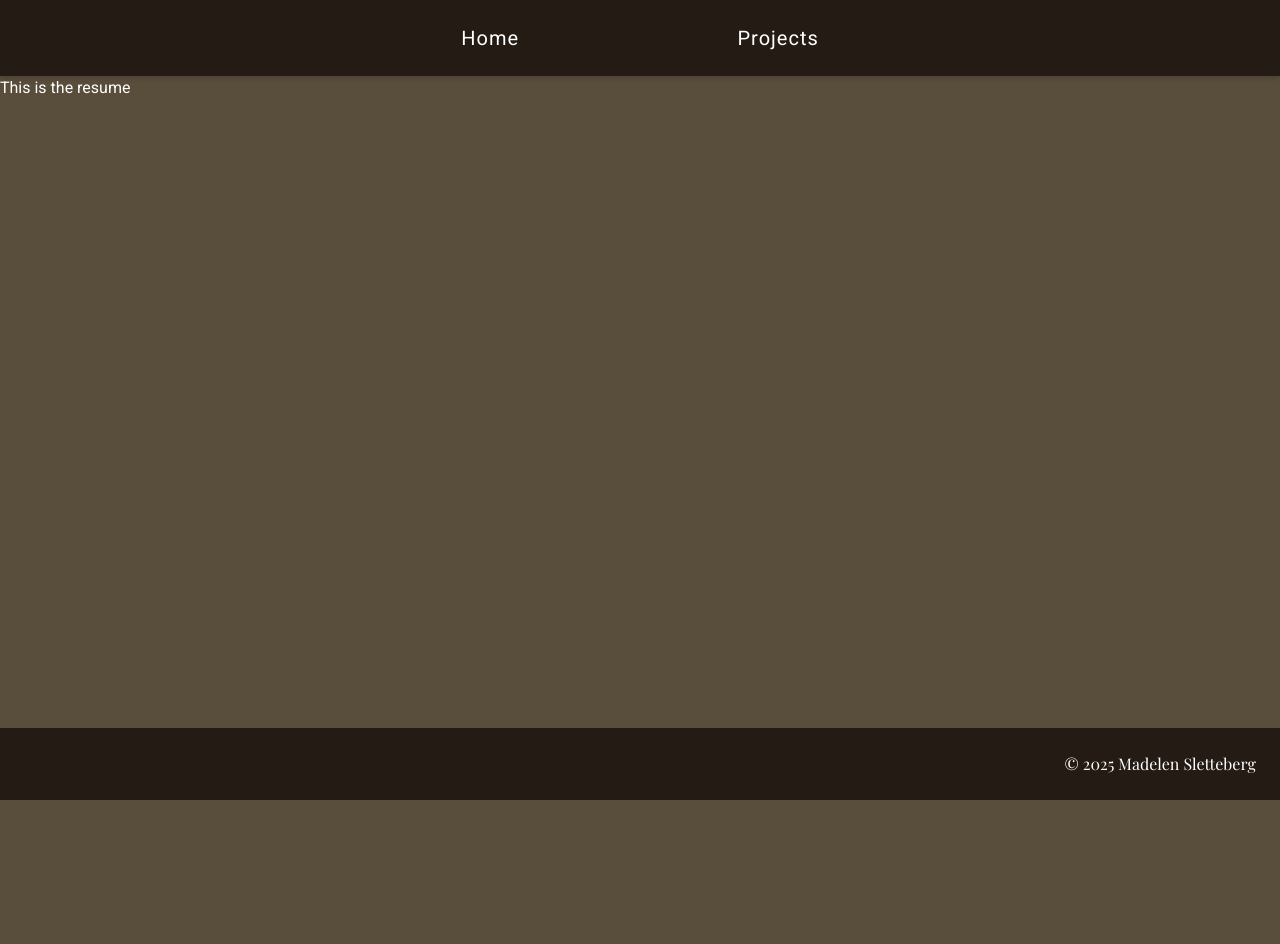
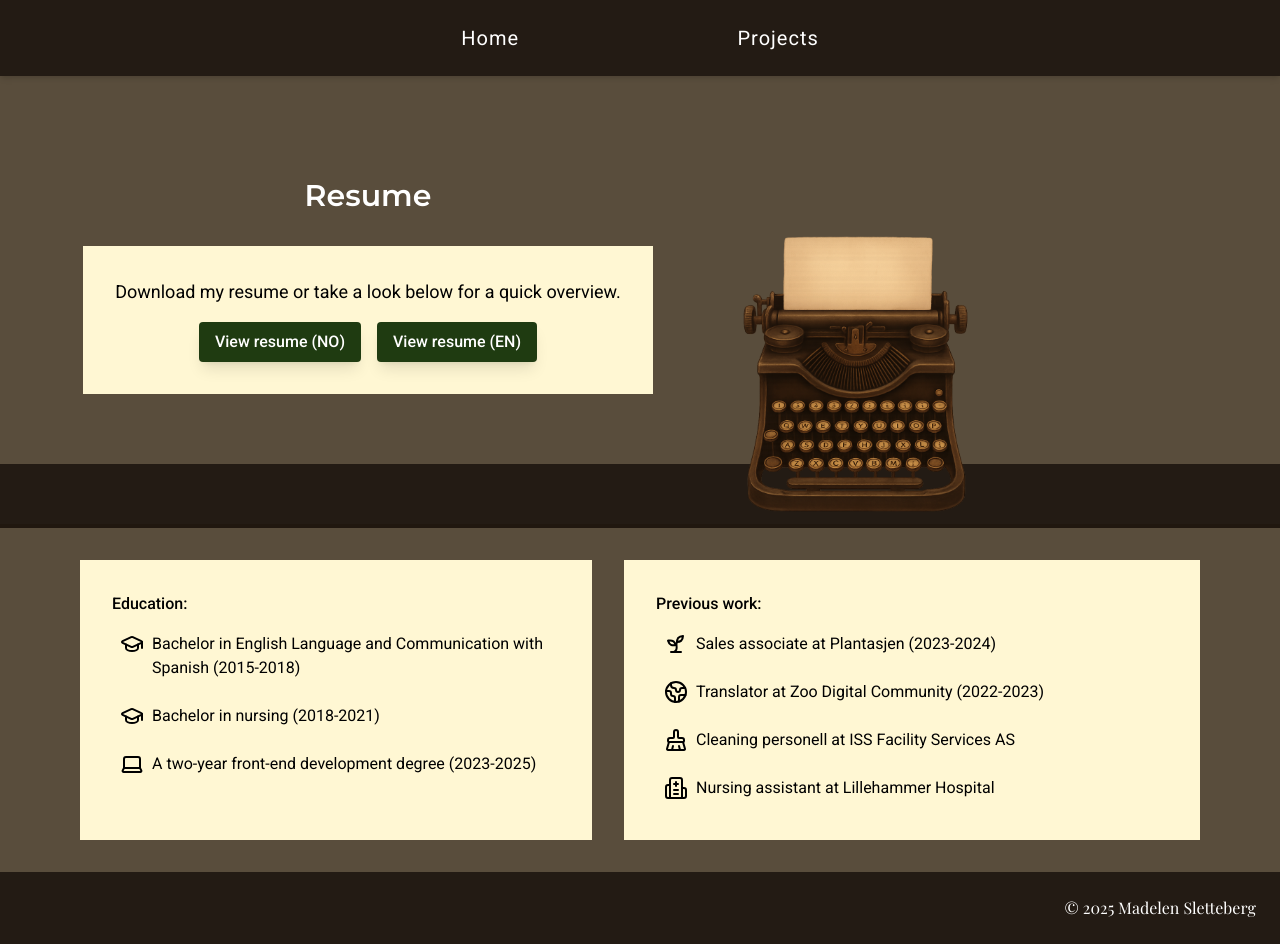
Before and after one commit to maddipaddi/maddipaddi, a React (Vite) app: page /resume in a window 1280 px wide. Before the commit the page ends 800 px from the top, so only its background shows below. Built offline with nearby package versions, Linux system fonts and the light colour scheme; a web font is replaced by a local one.

Commit message:
feat: add content to resume

```diff
--- a/src/pages/Resume.jsx
+++ b/src/pages/Resume.jsx
@@ -1,3 +1,93 @@
+import {
+  BrushCleaning,
+  GraduationCap,
+  Laptop,
+  Sprout,
+  Earth,
+  Hospital,
+} from "lucide-react";
+
 export default function Resume() {
-  return <h1>This is the resume</h1>;
+  return (
+    <article>
+      <div className="flex flex-wrap justify-center mb-8 gap-8 items-center">
+        <div className="px-4">
+          <h1 className="text-3xl font-heading font-semibold mt-16 mb-8 text-center">
+            Resume
+          </h1>
+          <div className="flex flex-col bg-background text-black p-8 md:max-w-xl">
+            <p className="mb-4 text-lg">
+              Download my resume or take a look below for a quick overview.
+            </p>
+            <div className="justify-center flex gap-4 flex-wrap">
+              <a
+                href="/assets/Madelen_Sletteberg_Norsk.pdf"
+                target="_blank"
+                rel="noopener noreferrer"
+                className=" bg-accent text-white px-4 py-2 rounded shadow-lg cursor-pointer hover:bg-primary font-medium active:scale-95"
+              >
+                View resume (NO)
+              </a>
+              <a
+                href="/assets/Madelen_Sletteberg_English.pdf"
+                target="_blank"
+                rel="noopener noreferrer"
+                className="bg-accent text-white px-4 py-2 rounded shadow-lg cursor-pointer hover:bg-primary font-medium active:scale-95"
+              >
+                View resume (EN)
+              </a>
+            </div>
+          </div>
+        </div>
+        <div className="md:min-w-lg px-4">
+          <img
+            src="/assets/typewriter-ChatGPT.png"
+            alt="Brown typewriter with a paper loaded."
+            className="w-70 translate-y-16 lg:translate-y-20"
+          />
+        </div>
+      </div>
+      <div className="bg-primary h-16 border-b-4 border-bookshelf-border"></div>
+      <div className="flex flex-wrap justify-center mb-8 gap-8 items-center px-4">
+        <div className="self-stretch bg-background text-black p-8 mt-8 lg:max-w-xl xl:max-w-lg">
+          <h2 className="mb-2 font-medium">Education:</h2>
+          <ul className="flex flex-wrap gap-2">
+            <li className="flex gap-2 p-2">
+              <GraduationCap className="flex-shrink-0" /> Bachelor in English
+              Language and Communication with Spanish (2015-2018)
+            </li>
+            <li className="flex gap-2 p-2">
+              <GraduationCap className="flex-shrink-0" /> Bachelor in nursing
+              (2018-2021)
+            </li>
+            <li className="flex gap-2 p-2">
+              <Laptop className="flex-shrink-0" /> A two-year front-end
+              development degree (2023-2025)
+            </li>
+          </ul>
+        </div>
+        <div className="bg-background text-black p-8 mt-8 lg:max-w-xl xl:max-w-xl">
+          <h2 className="mb-2 font-medium">Previous work:</h2>
+          <ul className="flex flex-wrap gap-2">
+            <li className="flex gap-2 p-2">
+              <Sprout className="flex-shrink-0" /> Sales associate at Plantasjen
+              (2023-2024)
+            </li>
+            <li className="flex gap-2 p-2">
+              <Earth className="flex-shrink-0" /> Translator at Zoo Digital
+              Community (2022-2023)
+            </li>
+            <li className="flex gap-2 p-2">
+              <BrushCleaning className="flex-shrink-0" /> Cleaning personell at
+              ISS Facility Services AS
+            </li>
+            <li className="flex gap-2 p-2">
+              <Hospital className="flex-shrink-0" /> Nursing assistant at
+              Lillehammer Hospital
+            </li>
+          </ul>
+        </div>
+      </div>
+    </article>
+  );
 }
```
